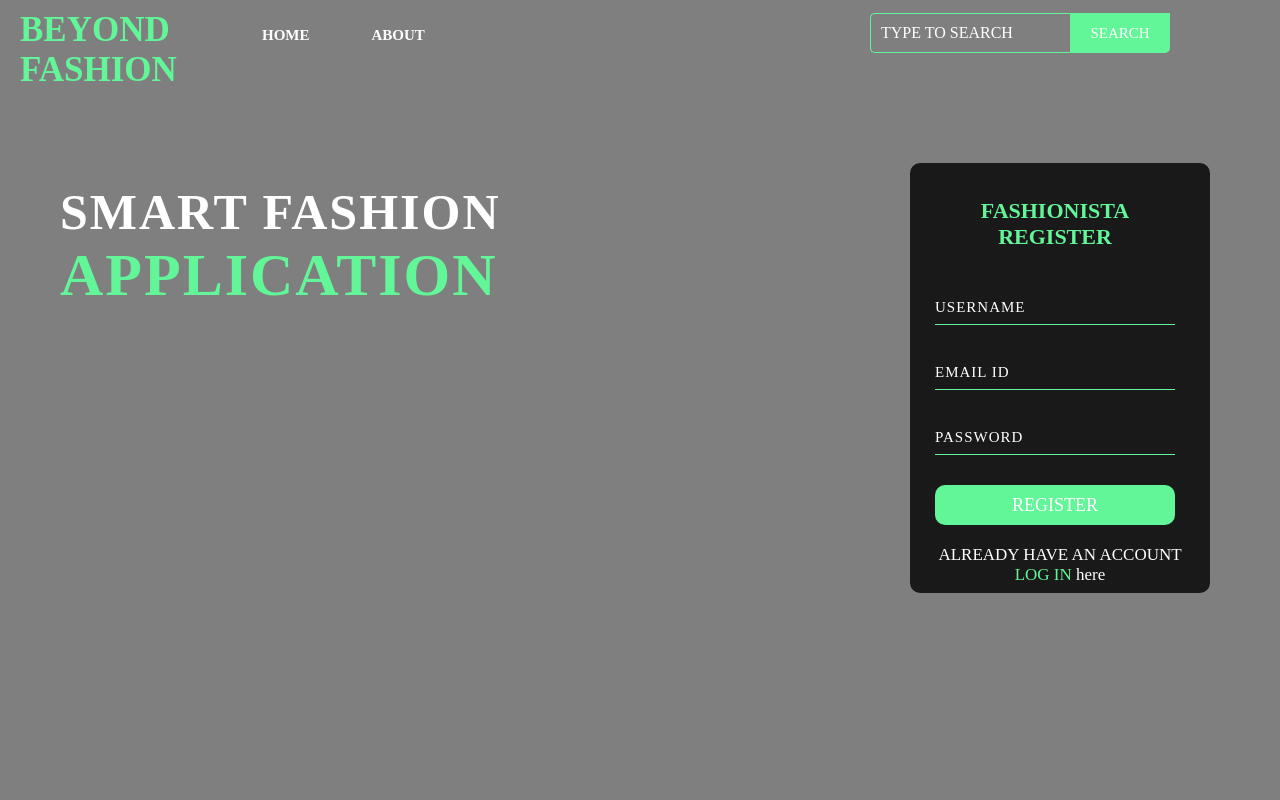
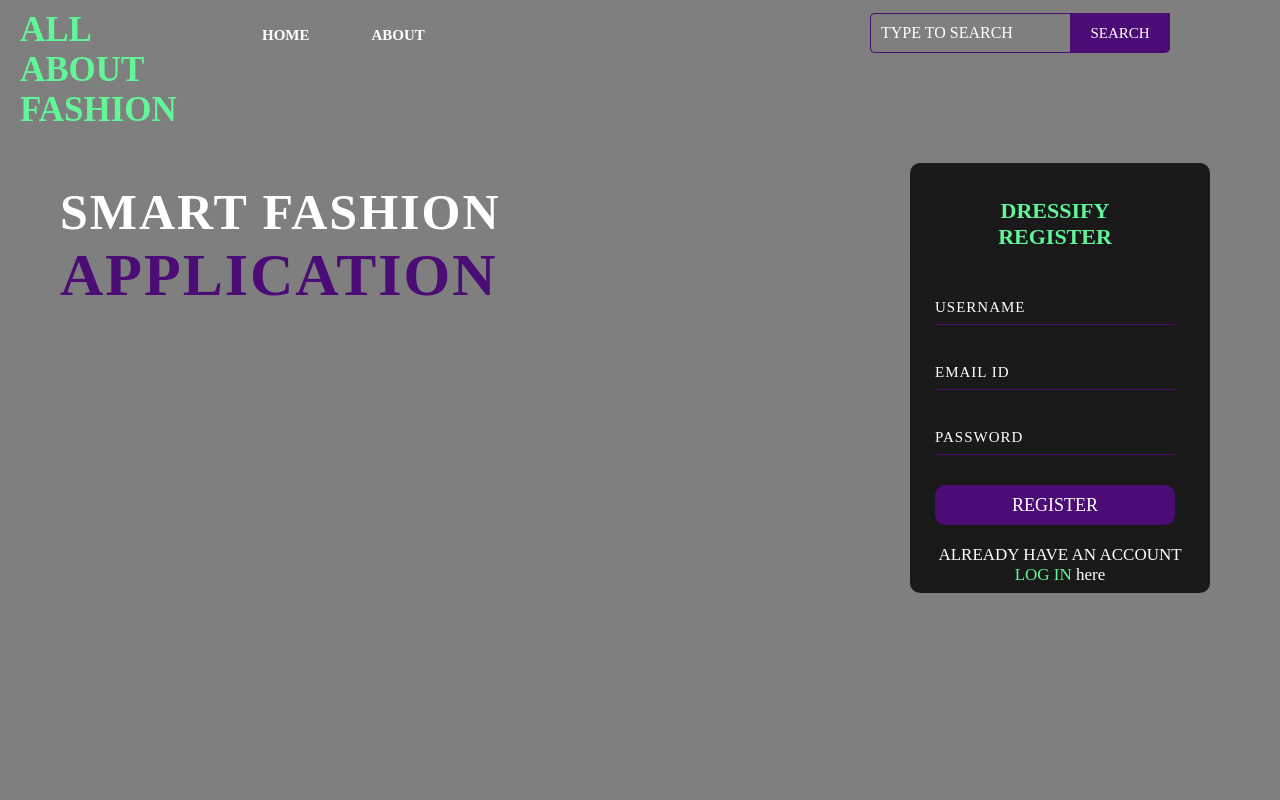
Before and after one commit to IBM-EPBL/IBM-Project-49183-1660816560, a Flask app: template Project Development Phase/sprint-1/Templates/register.html in a window 1280 px wide. Run offline with Flask 2, Linux system fonts and the light colour scheme; the template is opened without the code that fills it, so the values that code supplies are empty.

Commit message:
Update register.html

```diff
--- a/Project Development Phase/sprint-1/Templates/register.html
+++ b/Project Development Phase/sprint-1/Templates/register.html
@@ -1,6 +1,6 @@
 <html>
     <head>
-        <title> BEYOND FASHION </title>
+        <title> ALL ABOUT FASHION </title>
 
     </head>
     <style>
@@ -70,7 +70,7 @@ ul li a{
 }
 
 ul li a:hover{
-    color: rgb(98, 246, 152);
+    color: rgb(75, 12, 117);
 }
 
 .search{
@@ -84,7 +84,7 @@ ul li a:hover{
     width: 200px;
     height: 40px;
     background: transparent;
-    border: 1px solid rgb(98, 246, 152);
+    border: 1px solid rgb(75, 12, 117);
     margin-top: 13px;
     color: #ffff;
     border-right: none;
@@ -98,8 +98,8 @@ ul li a:hover{
 .btn{
     width: 100px;
     height: 40px;
-    background:rgb(98, 246, 152) ;
-    border: 2px solid rgb(98, 246, 152);
+    background:rgb(75, 12, 117) ;
+    border: 2px solid rgb(75, 12, 117);
     margin-top: 13px;
     color: #ffff;
     font-size: 15px;
@@ -142,7 +142,7 @@ ul li a:hover{
 .content .cn{
     width: 160px;
     height: 40px;
-    background: rgb(98, 246, 152);
+    background: rgb(75, 12, 117);
     border: none;
     margin-bottom: 10px;
     margin-left: 20px;
@@ -163,7 +163,7 @@ ul li a:hover{
 }
 
 .content span{
-    color:rgb(98, 246, 152);
+    color:rgb(75, 12, 117);
     font-size: 60px;
 }
 
@@ -200,7 +200,7 @@ ul li a:hover{
     width: 240px;
     height: 35px;
     background: transparent;
-    border-bottom: 1px solid rgb(98, 246, 152);
+    border-bottom: 1px solid rgb(75, 12, 117);
     border-top: none;
     border-right: none;
     border-left: none;
@@ -223,7 +223,7 @@ ul li a:hover{
 .btnn{
     width: 240px;
     height: 40px;
-    background: rgb(98, 246, 152);
+    background: rgb(75, 12, 117);
     border: none;
     margin-top: 30px;
     font-size: 18px;
@@ -267,7 +267,7 @@ ul li a:hover{
         <div class="main">
             <div class="navbar">
                 <div class="icon">
-                    <h2 class="logo">BEYOND FASHION</h2>
+                    <h2 class="logo">ALL ABOUT FASHION</h2>
                 </div>
 
                 <div class="menu">
@@ -289,7 +289,7 @@ ul li a:hover{
                 <h1>SMART FASHION <br><span>APPLICATION</span></h1>
 
                     <div class="form">
-                        <h2>FASHIONISTA REGISTER</h2>
+                        <h2>DRESSIFY REGISTER</h2>
                         <form action="/Register" method="post">
                         <input type="text"     name="username"     placeholder="USERNAME">
                         <input type="email"    name="email"     placeholder="EMAIL ID">
```
